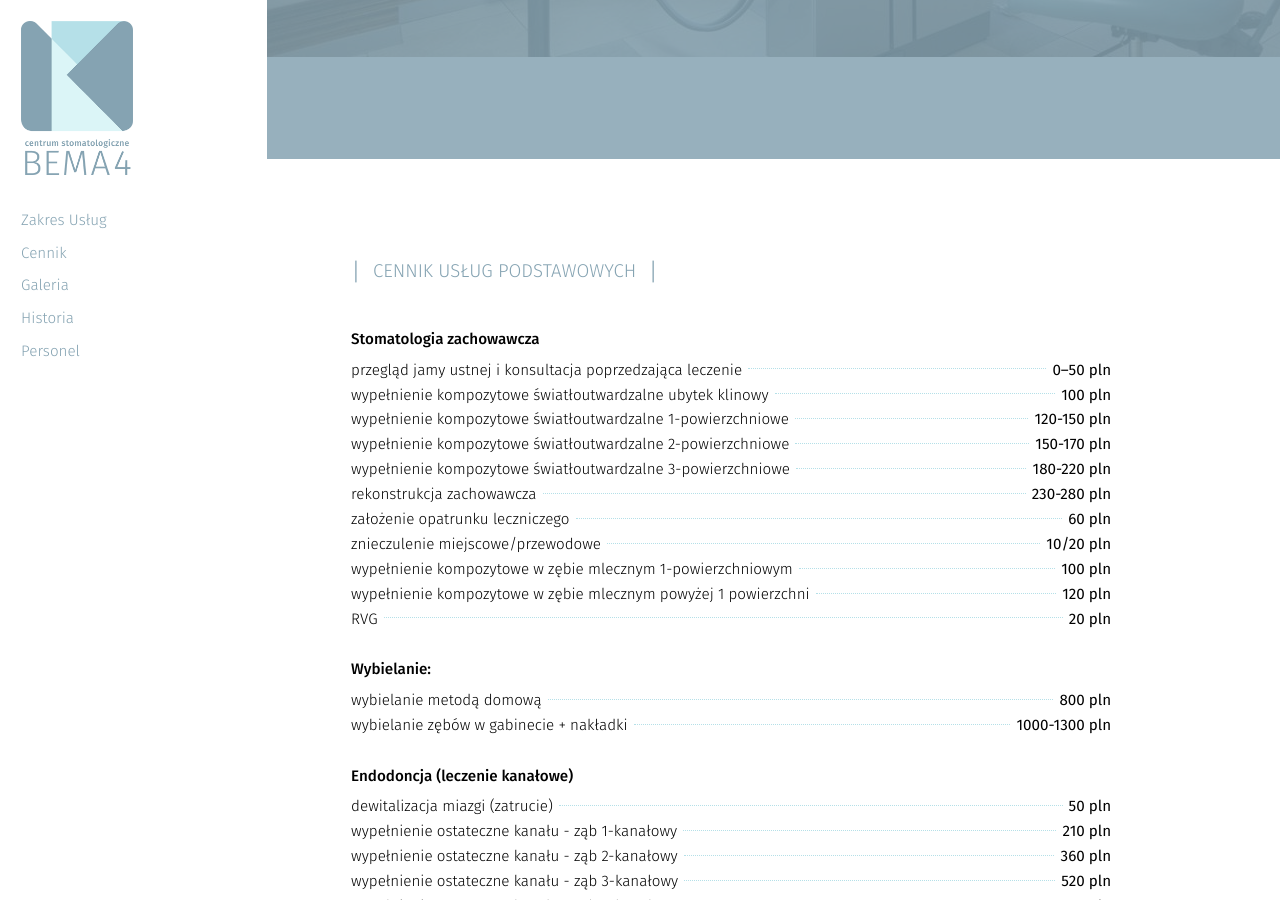
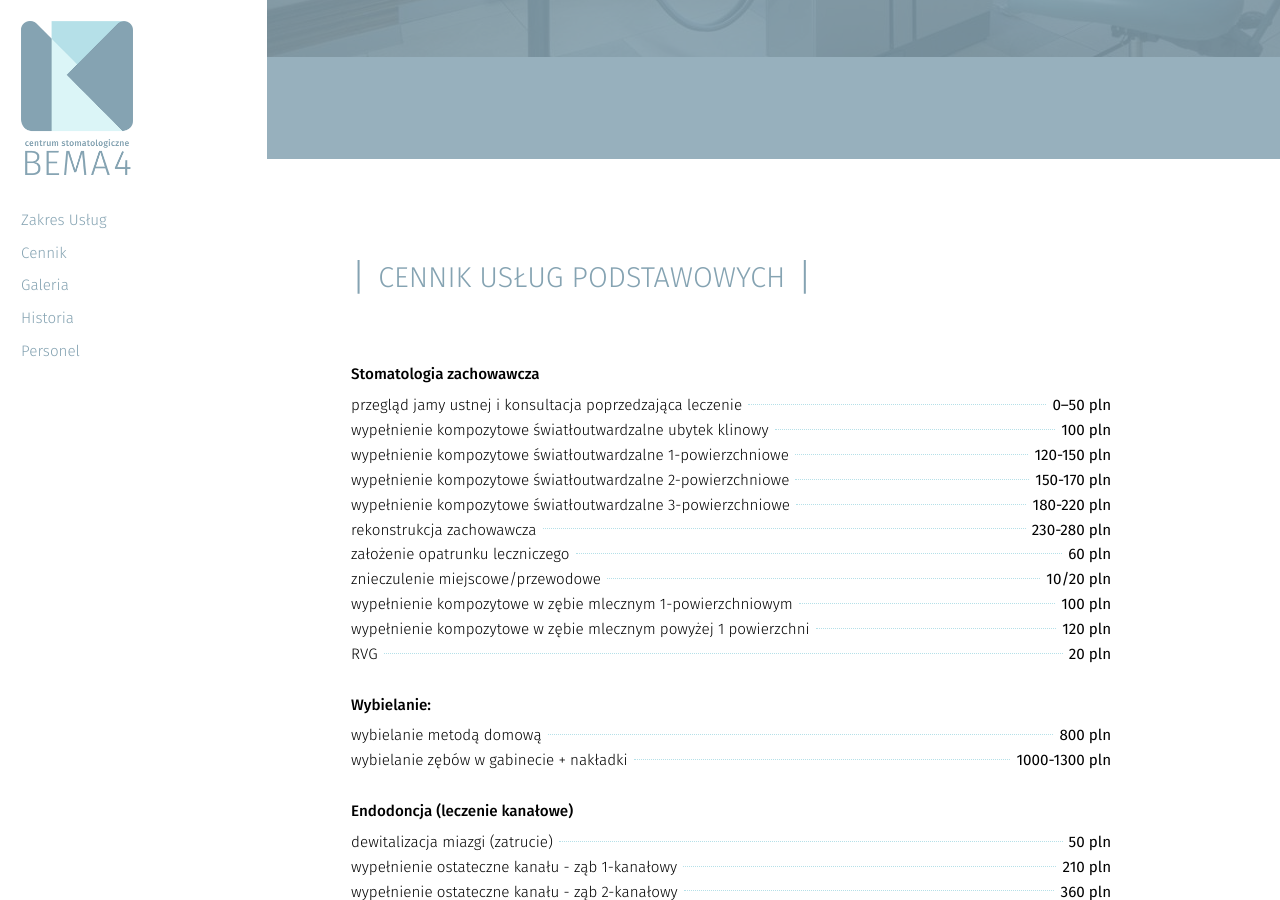
Before and after one commit to CSB4/bema4, a Jekyll site: the page built from index.html, in a window 1280 px wide and 900 px high, scrolled down 1082 px. Built offline with Jekyll 4.4.1, drawn with Linux system fonts in a browser that asks for light colours; nearby versions of some CDN libraries; a file with an impossible date is left out.

Commit message:
naglowek cennik style

```diff
--- a/css/style.css
+++ b/css/style.css
@@ -814,8 +814,8 @@ img {
   .slide-cennik h1 {
     text-transform: uppercase;
     color: #85a3b2;
-    font-size: 1.22222em;
-    line-height: 1.27273em;
+    font-size: 1.88889em;
+    line-height: 1.23529em;
     margin-bottom: 2.33333em;
     overflow: hidden; }
     .slide-cennik h1 span {
@@ -837,11 +837,9 @@ img {
     .slide-cennik h1 {
       text-transform: uppercase;
       color: #85a3b2;
+      margin-bottom: 2.33333em;
       font-size: 1.88889em;
-      line-height: 1.23529em;
-      margin-bottom: 2.33333em;
-      font-size: 1.22222em;
-      line-height: 1.27273em; }
+      line-height: 1.23529em; }
       .slide-cennik h1:before {
         content: "|";
         display: block;
@@ -882,7 +880,7 @@ img {
         color: #b5e0e8;
         position: relative;
         top: -0.22em; } }
-  @media (min-width: 55em) {
+  @media (min-width: 55em) and (max-width: 80em) {
     .slide-cennik .content {
       width: 75%;
       float: left; } }
```
Also changed, not shown: _scss/style.scss (+3 -4 lines).
